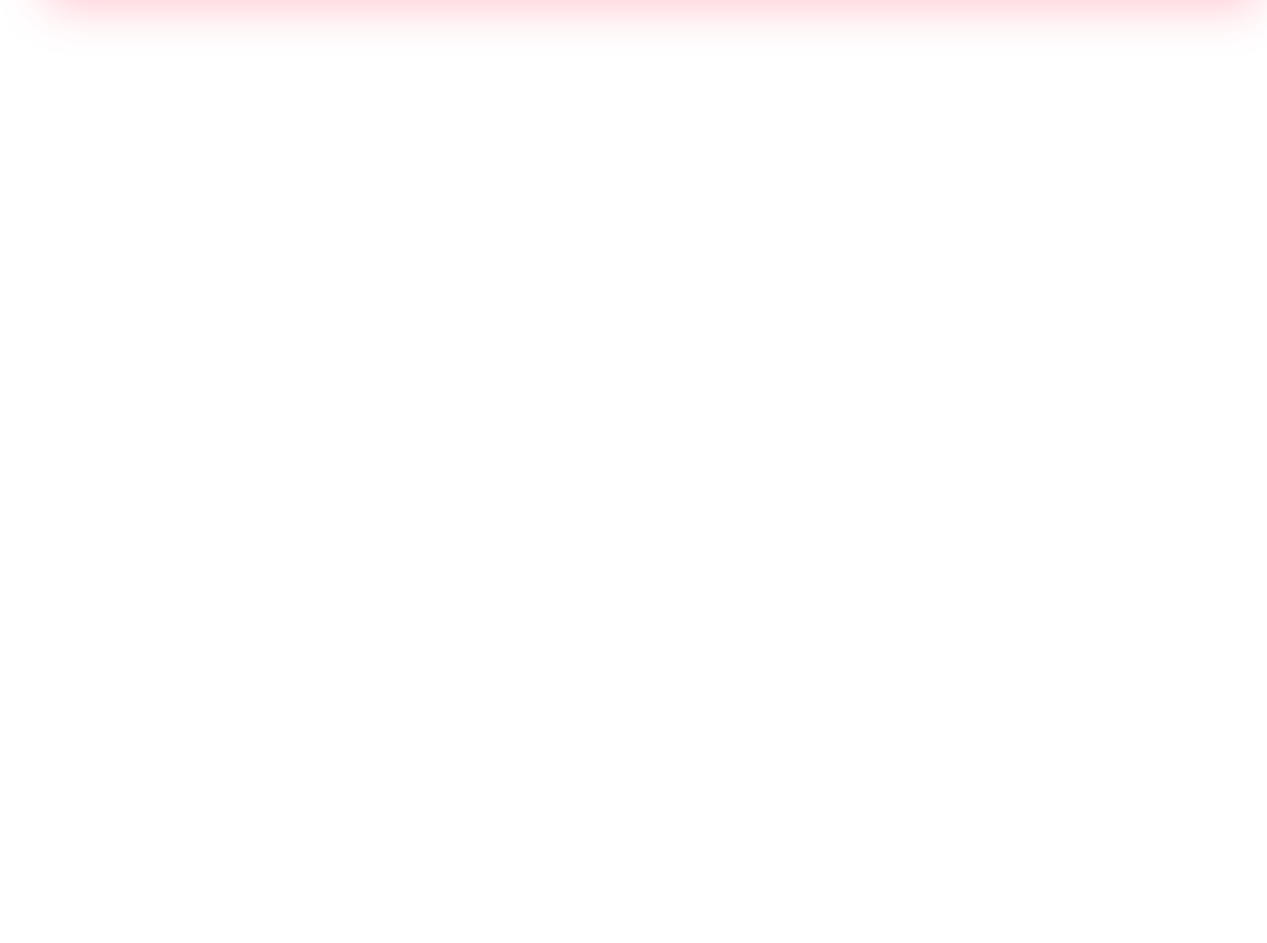
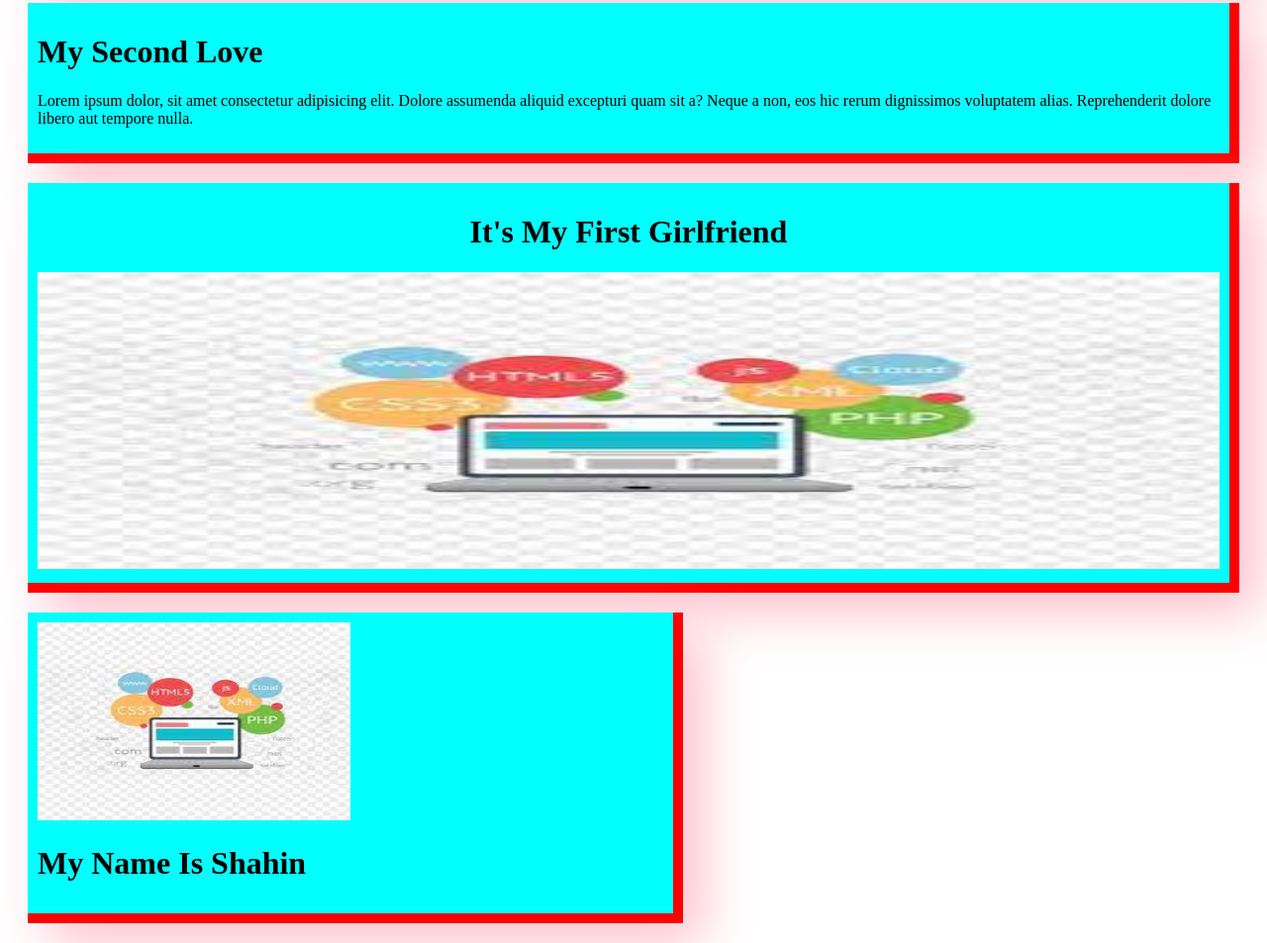
Before and after one commit to shahinur00789/panna-repo, a plain HTML site: page index.html in a window 1280 px wide. Shown: the part 199-1152 px from the top of the page at 99% size. Before the commit the page ends 800 px from the top, so only its background shows below. Drawn offline with Linux system fonts and the light colour scheme.

Commit message:
fourth blogs

```diff
--- a/index.html
+++ b/index.html
@@ -11,5 +11,17 @@
         <h1>My First Love </h1>
         <p>Lorem ipsum dolor sit amet consectetur adipisicing elit. Similique, accusantium veniam sed ratione labore vitae soluta corrupti quasi tenetur officiis eum ipsum quod atque aut delectus. Voluptas natus sunt facere.</p>
     </div>
+    <div>
+        <h1>My Second Love</h1>
+        <p>Lorem ipsum dolor, sit amet consectetur adipisicing elit. Dolore assumenda aliquid excepturi quam sit a? Neque a non, eos hic rerum dignissimos voluptatem alias. Reprehenderit dolore libero aut tempore nulla.</p>
+    </div>
+    <div>
+        <h1 class="sh">It's My First Girlfriend</h1>
+        <img src="p.jpeg" alt="" width="100%" height="300px">
+    </div>
+    <div class="you">
+        <img src="p.jpeg" alt="" width="50%" height="200px" >
+        <h1>My Name Is Shahin</h1>
+    </div>
 </body>
 </html>
--- a/style.css
+++ b/style.css
@@ -7,3 +7,11 @@ div{
     border-top: none;
     border-left: none;
 }
+.sh{
+    text-align: center;
+}
+.you{
+    width: 50%;
+    background-position: right;
+
+}
```
Also changed, not shown: p.jpeg (added).
